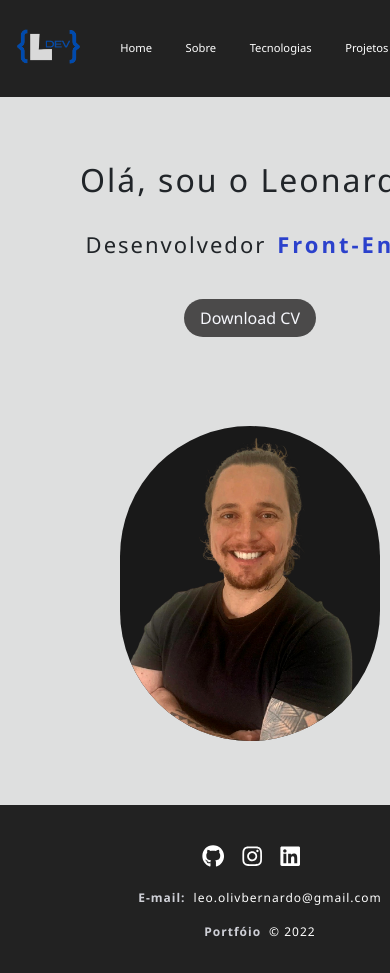
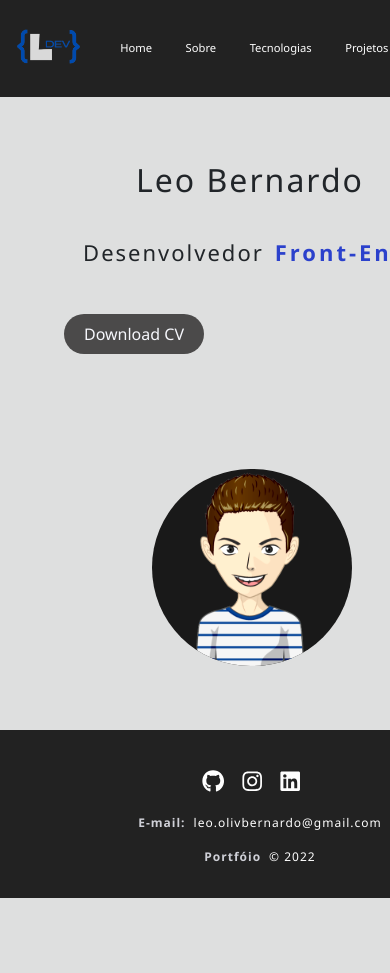
Before and after one commit to lobernardo/NewPorfolio_Reactj-rotas-props, a React (Create React App) app: page / in a window 390 px wide. Shown: the top 973 px of the page. After the commit the page ends 898 px from the top, so only its background shows below. Built offline with nearby package versions, Linux system fonts and the light colour scheme.

Commit message:
commit_responsiv_25/12

```diff
--- a/package.json
+++ b/package.json
@@ -6,6 +6,7 @@
     "@testing-library/jest-dom": "^5.16.5",
     "@testing-library/react": "^13.4.0",
     "@testing-library/user-event": "^13.5.0",
+    "animate.css": "^4.1.1",
     "react": "^18.2.0",
     "react-dom": "^18.2.0",
     "react-icons": "^4.7.1",
--- a/src/components/Layouts/ContainerSection/Container.module.css
+++ b/src/components/Layouts/ContainerSection/Container.module.css
@@ -25,3 +25,7 @@
     }
 
 }
+
+@media screen and (max-width: 320px){
+
+}
--- a/src/components/Layouts/FooterSection/Footer.module.css
+++ b/src/components/Layouts/FooterSection/Footer.module.css
@@ -84,11 +84,12 @@ footer p a:hover{
             color:white;
             padding: 1rem;
             text-align: center;
-            display: 	flex;
+            display: flex;
             justify-content: space-between;
             flex-direction: column;
             text-align: center;
             align-items: center;
+            width: 480px;
 
         }
 
@@ -98,11 +99,11 @@ footer p a:hover{
             justify-content: center;
             list-style: none;
             margin-top: 1rem;
-            margin-right:11.5rem;
+
         }
 
         .social_list li{
-            margin-right:1rem;
+
             margin-top: 0.5rem;
 
         }
@@ -112,13 +113,13 @@ footer p a:hover{
         }
 
         .social_list li svg{
-            font-size: 1.2rem;
+            font-size: 1.7rem;
             cursor: pointer;
             color:white;
         }
 
         footer p{
-            margin-right:11.5rem;
+
         }
 
     }
--- a/src/components/Layouts/NavbarSection/Navbar.module.css
+++ b/src/components/Layouts/NavbarSection/Navbar.module.css
@@ -147,7 +147,7 @@
 @media screen and (max-width: 320px){
 
     .navbar {
-    width: 320px;
+    width: 480px;
     display: flex;
     justify-content: center;
     background-color: #222;
@@ -156,9 +156,9 @@
     }
 
     .logo_leo{
-        width: 0px;
+        width: 80px;
         margin-right: 0rem;
-        overflow: hidden;
+
     }
 
     .list{
@@ -176,7 +176,7 @@
     .item a{
         color: white;
         text-decoration: none;
-        font-size: 0.7rem;
+        font-size: 0.9rem;
         margin-left: 0.1rem;
         list-style: none;
     }
@@ -190,7 +190,7 @@
         list-style: none;
     }
     .wpp a{
-        font-size: 25px;
+        font-size: 35px;
         color:rgb(10, 185, 10);
         list-style: none;
         margin-right: 1rem;
--- a/src/components/pages/AboutSection/About.module.css
+++ b/src/components/pages/AboutSection/About.module.css
@@ -150,12 +150,11 @@
 @media screen and (max-width: 320px){
 
 .about__container{
-        width: 334px;
         flex-direction: column;
         align-items: center;
         justify-content: center;
         padding: 2rem;
-
+        height: 103vh;
     }
 
     .about__container h3{
--- a/src/components/pages/CardGit/Cardgit.module.css
+++ b/src/components/pages/CardGit/Cardgit.module.css
@@ -127,11 +127,11 @@
 @media screen and (max-width: 320px){
 
   .card__container{
-    width: 290px;
+    width: 400px;
   }
 
   .card__projects{
-    width: 250px;
+    width: 300px;
     position: relative;
   }
 
@@ -140,8 +140,12 @@
   }
 
   .buttonSec_git{
-    margin-left: 2rem;
+    margin-left: 3.8rem;
     position: absolute;
     left: 2rem;
   }
 }
+
+@media screen and (max-width: 480px){
+
+}
--- a/src/components/pages/HomeSection/Home.js
+++ b/src/components/pages/HomeSection/Home.js
@@ -1,11 +1,12 @@
 
 
-import leoperfilhome from '../../assets/leoperfilhome.png'
+import avatarhome from '../../assets/avatarhome.png'
 
 import curric_dev from '../../assets/curric_dev.pdf'
 
 import styles from './Home.module.css'
 
+import 'animate.css';
 
 
 
@@ -15,14 +16,15 @@ function Home() {
 
 
             <div className={styles.text_container} >
-                    <h1>Olá, sou o Leonardo</h1>
-                    <h4 className='txt-home'>Desenvolvedor <span>Front-End</span></h4>
-
+                    <h1 className='txt_title'>Leo Bernardo</h1>
+                    <h4 className='animated_txt'>Desenvolvedor <span>Front-End</span></h4>
                     <a className={styles.buttonSec} href={curric_dev}  target="_blank">Download CV</a>
             </div>
 
+
+
             <div className={styles.img_container}>
-                    <img src={leoperfilhome}/>
+                    <img src={avatarhome}/>
 
 
             </div>
--- a/src/components/pages/HomeSection/Home.module.css
+++ b/src/components/pages/HomeSection/Home.module.css
@@ -9,13 +9,15 @@
 }
 
 .text_container{
+    display: flex;
+    flex-direction: column;
+    justify-content: start;
     margin-right: 4rem;
     margin-bottom: 16rem;
+
 }
 
-.text_container h1{
-    font-size: 46px;
-}
+
 
 .text_container h4{
     letter-spacing: 2px;
@@ -43,6 +45,7 @@
 
 .img_container img{
     border-radius: 200px;
+    width: 360px;
     filter: contrast(1.1);
     background-color: #222;
 }
@@ -54,12 +57,37 @@
     text-decoration: none;
     transition: 0.5s;
     border-radius: 20px;
+    width: 140px;
 }
 
 .buttonSec:hover{
     color:rgb(142, 143, 146);
     text-decoration: none;
     background-color: rgb(25, 62, 163);
+}
+
+
+.text_container h4{
+    font-size: 28px;
+    display: inline-block;
+    border-right: 2px solid black;
+    padding-right: 3px;
+    max-width:0;
+    white-space: nowrap;
+    overflow: hidden;
+    animation: pisca normal infinite .8s, escrever normal 5s steps(55) both;
+}
+
+@keyframes pisca{
+    100%{
+        border-right-color: transparent;
+    }
+}
+
+@keyframes escrever{
+    100%{
+        max-width: 100%;
+    }
 }
 
 @media screen and (max-width: 600px) {
@@ -135,17 +163,8 @@
 }
 @media screen and (max-width: 480px){
 
-        .img_container{
-            margin-left: 3.5rem;
 
-        }
 
-        .img_container img{
-            width: 260px;
-            border-radius: 200px;
-            filter: contrast(1.1);
-            background-color: #222;
-        }
     }
 
 @media screen and (max-width: 320px) {
@@ -156,29 +175,44 @@
         flex-direction: column;
         align-items: center;
         justify-content: center;
+        width: 100%;
+    }
+
+    .text_container{
+        display: flex;
+        flex-direction: column;
+        justify-content: center;
+        align-items: center;
+        width: 440px;
     }
 
     .text_container h1{
-        width: 280px;
-        font-size: 22px;
+        font-size: 2rem;
+        width: 440px;
+        margin-left: 3rem;
     }
 
-
     .text_container h4{
-        width: 280px;
-        font-size: 18px;
+        font-size: 1.4rem;
+        width: 440px;
+        margin-left: 3rem;
     }
 
 
     .img_container img{
-        width: 180px;
+        width: 230px;
         border-radius: 200px;
         filter: contrast(1.1);
         background-color: #222;
-        margin-right: 14rem;
+        margin-right: 7rem;
+        margin-bottom: 4rem;
     }
 
     .buttonSec{
         margin-right: 6.7rem;
+        width: 120px;
+        font-size: 14px;
+        margin-left: 8.4rem;
     }
+
 }
--- a/src/components/pages/ProjectSection/Project.module.css
+++ b/src/components/pages/ProjectSection/Project.module.css
@@ -23,13 +23,15 @@
         display: flex;
         justify-content: center;
         padding-right: 2rem;
+        margin-bottom: 4.5rem;
     }
 
     .project__section{
-        width: 320px;
-        flex-direction: row;
+        flex-direction: column;
         align-items: center;
         justify-content: center;
         padding: 2rem;
+        margin-right: 1rem;
+        height: 103vh;
     }
 }
--- a/src/components/pages/SkillSection/Skill.module.css
+++ b/src/components/pages/SkillSection/Skill.module.css
@@ -142,22 +142,35 @@
         font-size: 12px;
     }
 
+    .container__skill h3{
+        margin-top: 1rem;
+    }
+
 }
 
 @media screen and (max-width: 320px){
     .container__skill{
-        width: 320px;
+        flex-direction: column;
+        align-items: center;
+        justify-content: center;
         padding: 2rem;
+        margin-right: 1rem;
+        height: 103vh;
     }
 
     .container__skill h3{
         font-size: 14px;
+        display: flex;
+        justify-content:center ;
+        align-items: center;
         text-align: center;
-        padding-right: 1rem;
+        padding-right: 1.2rem;
+        margin-bottom: 5rem;
 
     }
 
     .card_skills{
         width: 150px;
+
     }
 }
```
Also changed, not shown: src/components/assets/avatarhome.png (added), 1 other file (tests, documents, lock files or other folders).
